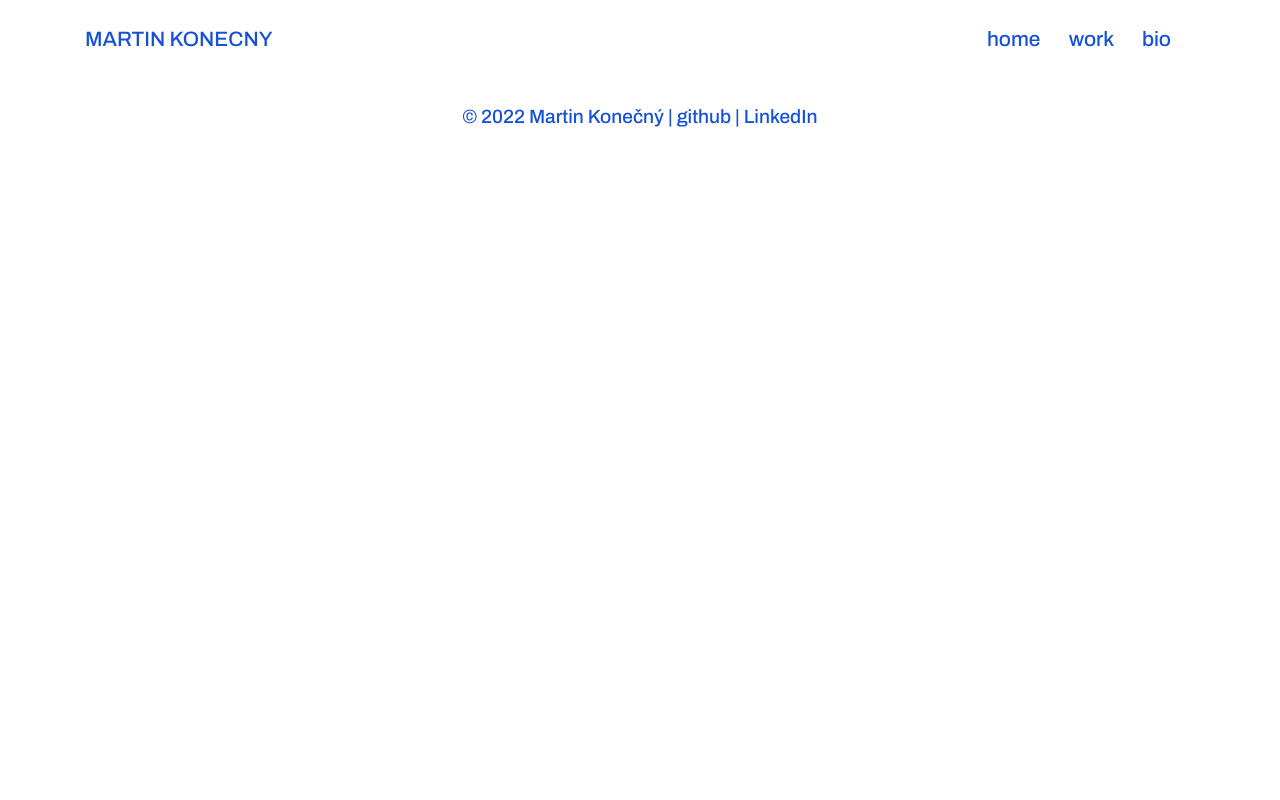
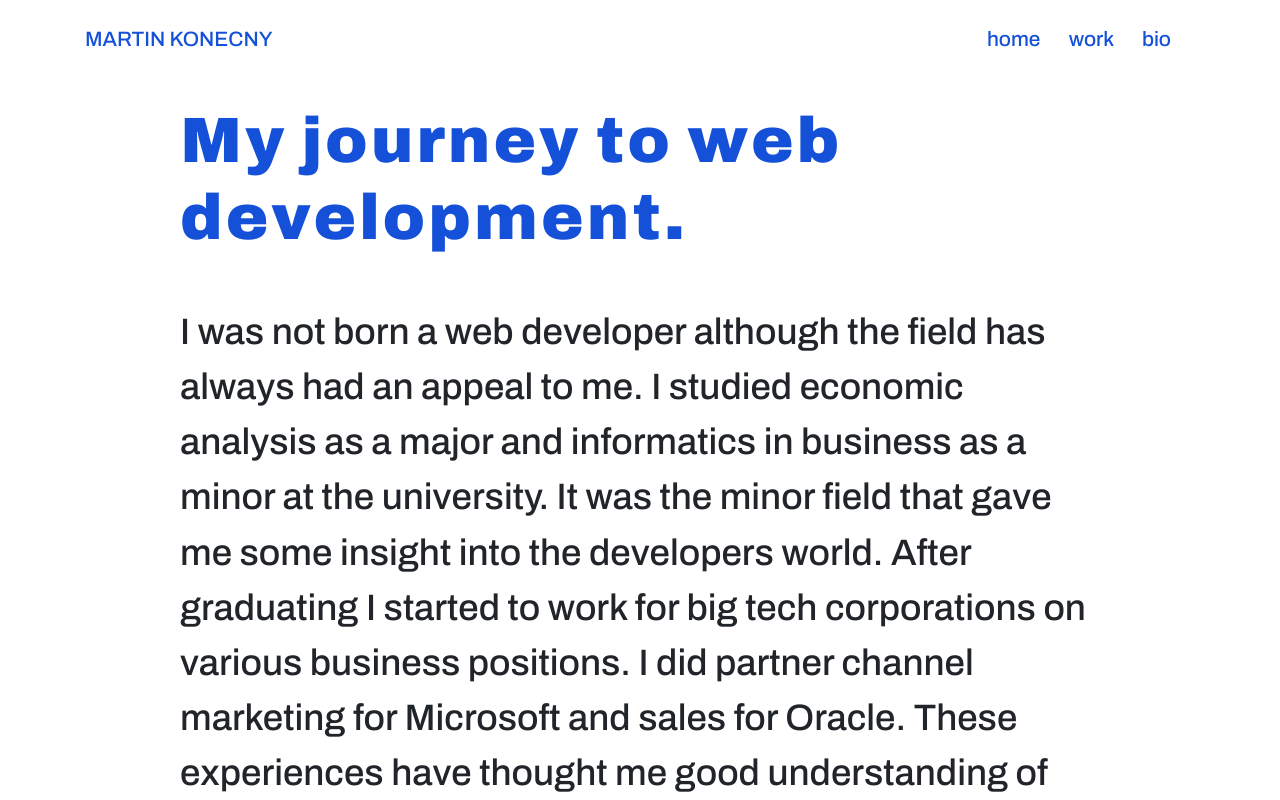
Before and after one commit to martin835/martinkonecny, a React (Create React App) app in the folder me-page-fe/: page /bio in a window 1280 px wide. Shown: the top 800 px of the page. Built offline with nearby package versions, Linux system fonts and the light colour scheme.

Commit message:
new views and content  added

```diff
--- a/me-page-fe/src/App.js
+++ b/me-page-fe/src/App.js
@@ -5,6 +5,7 @@ import { RiExternalLinkLine } from "react-icons/ri";
 import MyNavbar from "./components/MyNavbar";
 import Home from "./views/Home";
 import MyFooter from "./components/Footer";
+import MyBio from "./views/MyBio";
 
 function App() {
   return (
@@ -12,6 +13,7 @@ function App() {
       <MyNavbar />
       <Routes>
         <Route path="/" element={<Home />} />
+        <Route path="bio" element={<MyBio />} />
       </Routes>
       <MyFooter />
     </>
--- a/me-page-fe/src/components/MyNavbar.jsx
+++ b/me-page-fe/src/components/MyNavbar.jsx
@@ -1,6 +1,9 @@
 import { Col, Container, Row } from "react-bootstrap";
+import { useNavigate } from "react-router-dom";
 
 function MyNavbar() {
+  let navigate = useNavigate();
+
   return (
     <Container>
       <Row className="mt-4 justify-content-around nav">
@@ -9,10 +12,16 @@ function MyNavbar() {
         </Col>
         <Col xs={12} sm={6}>
           <div className="float-sm-right">
-            <span className="mr-4 myNav-link">home </span>
+            <span className="mr-4 myNav-link" onClick={() => navigate("/")}>
+              home{" "}
+            </span>
 
-            <span className="mr-4 myNav-link">work </span>
-            <span className="mr-4 myNav-link">bio</span>
+            <span className="mr-4 myNav-link" onClick={() => navigate("/work")}>
+              work{" "}
+            </span>
+            <span className="mr-4 myNav-link" onClick={() => navigate("/bio")}>
+              bio
+            </span>
           </div>
         </Col>
       </Row>
--- a/me-page-fe/src/views/Home.jsx
+++ b/me-page-fe/src/views/Home.jsx
@@ -12,11 +12,11 @@ function Home() {
             I am a full-stack web developer with knowledge of ReactJS, NodeJS
             with Express, Bootstrap, MongoDB and PostgreSQL. I have experimented
             with TypeScript, Jest and Swagger. You can read more about my
-            developer journey <Link to="/">here</Link>. I am currently working
-            for public sector organization in Slovakia developing a web app for
-            collecting feedback from the users. You can check out some of my
-            work here. If you are interested in working with me, you can reach
-            me on{" "}
+            developer journey <Link to="/bio">here</Link>. I am currently
+            working for public sector organization in Slovakia developing a web
+            app for collecting feedback from the users. You can check out some
+            of my work here. If you are interested in working with me, you can
+            reach me on{" "}
             <a href="https://www.linkedin.com/in/konecnymartin/">
               LinkedIn{" "}
               <sup>
--- /dev/null
+++ b/me-page-fe/src/views/MyBio.jsx
@@ -0,0 +1,37 @@
+import { Col, Container, Row } from "react-bootstrap";
+import { useNavigate } from "react-router-dom";
+
+function MyBio() {
+  let navigate = useNavigate();
+
+  return (
+    <Container>
+      <Row>
+        <Col md={{ span: 10, offset: 1 }}>
+          <h1 className="my-5">My journey to web development.</h1>
+          <p className="text-big">
+            I was not born a web developer although the field has always had an
+            appeal to me. I studied economic analysis as a major and informatics
+            in business as a minor at the university. It was the minor field
+            that gave me some insight into the developers world. After
+            graduating I started to work for big tech corporations on various
+            business positions. I did partner channel marketing for Microsoft
+            and sales for Oracle. These experiences have thought me good
+            understanding of business, this was my MBA (figuratively :-). In
+            2019 I came across a job opportunity in public sector that seemed
+            really interesting and it was. The position was in newly created
+            behavioral economics unit at Ministry for Digitalization in
+            Slovakia. Since I studied economics and had experience with big
+            tech, I was a good fit. As it sometimes is in the big organizations,
+            our team's responsibilities drifted over time more into the UX/UI
+            field. Soon enough I was as a product owner responsible for
+            development and implementation of new design system for government
+            services. At this point in my career I
+          </p>
+        </Col>
+      </Row>
+    </Container>
+  );
+}
+
+export default MyBio;
```
Also changed, not shown: me-page-fe/src/views/MyWork.jsx (added).
